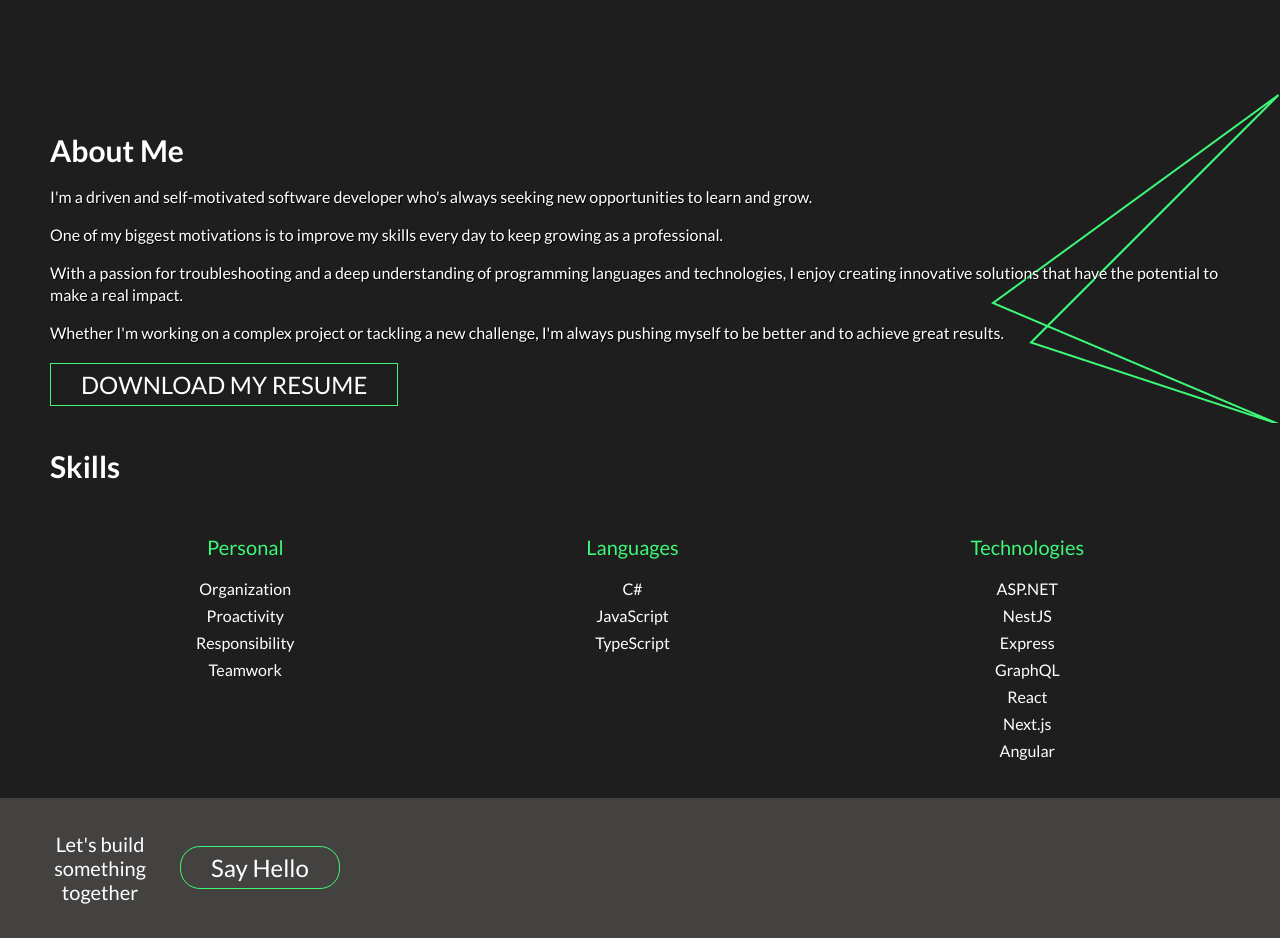
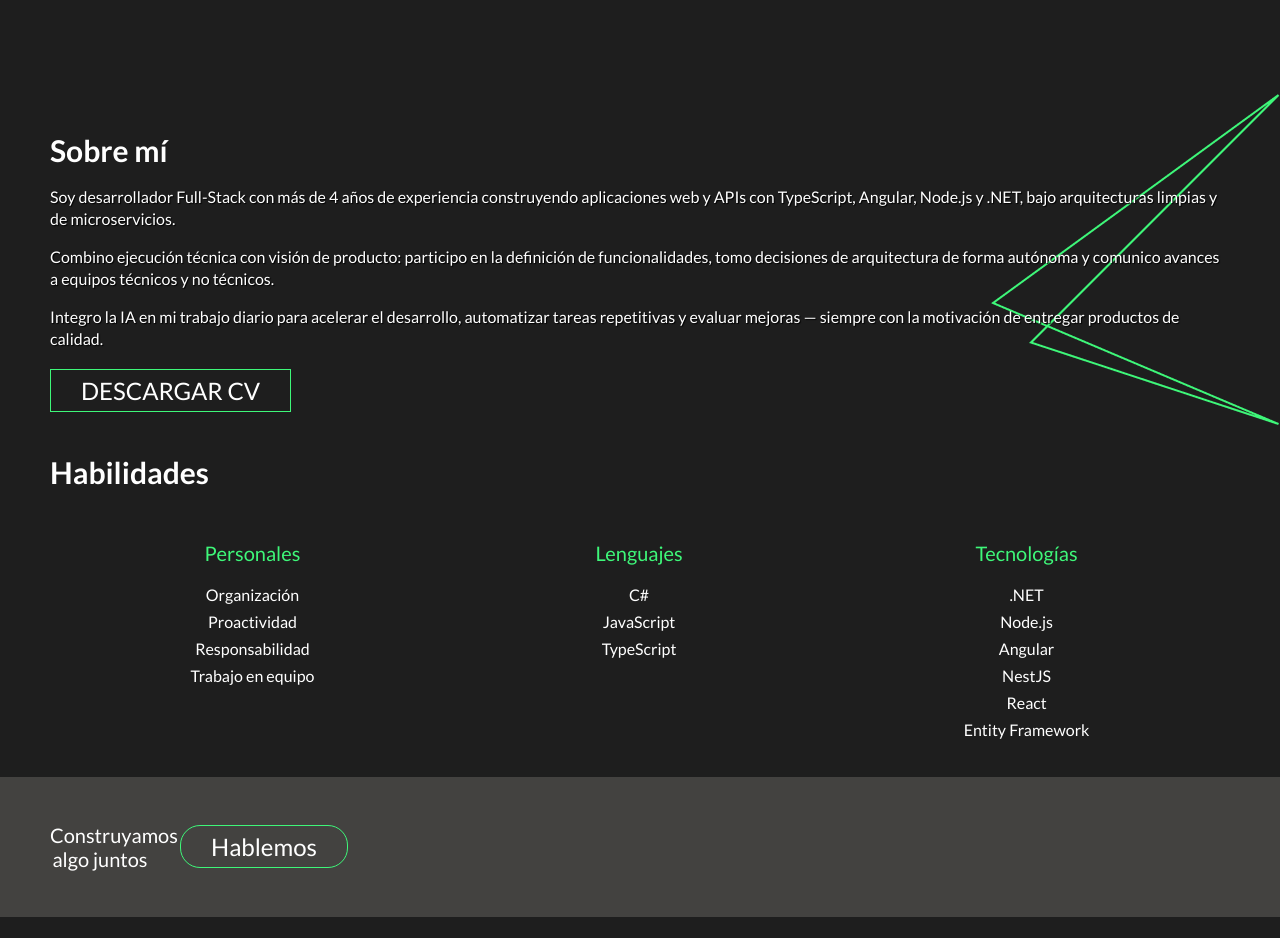
Before and after one commit to VicDario/my-portfolio, an Astro site: page / in a window 1280 px wide. Shown: the part 1500-2438 px from the top of the page. After the commit the page ends 2417 px from the top, so only its background shows below. Built offline with nearby package versions, Linux system fonts and the light colour scheme; Astro itself is replaced by a stand-in of ours; some icons are missing.

Commit message:
feat(i18n): translate site content to Spanish
- Set <html lang="es"> and a Spanish meta description
- Translate nav, section titles, buttons and the footer CTA
- Rewrite the About Me copy and Skills lists from the résumé
  (Personales / Lenguajes / Tecnologías) in Spanish

```diff
--- a/src/components/AboutMe.astro
+++ b/src/components/AboutMe.astro
@@ -5,23 +5,21 @@ import { Image } from "astro:assets";
 ---
 
 <section class="about-me" id="about-me">
-  <h2>About Me</h2>
+  <h2>Sobre mí</h2>
   <p>
-    I&apos;m a driven and self-motivated software developer who&apos;s always
-    seeking new opportunities to learn and grow.
+    Soy desarrollador Full-Stack con más de 4 años de experiencia construyendo
+    aplicaciones web y APIs con TypeScript, Angular, Node.js y .NET, bajo
+    arquitecturas limpias y de microservicios.
   </p>
   <p>
-    One of my biggest motivations is to improve my skills every day to keep
-    growing as a professional.
+    Combino ejecución técnica con visión de producto: participo en la definición
+    de funcionalidades, tomo decisiones de arquitectura de forma autónoma y
+    comunico avances a equipos técnicos y no técnicos.
   </p>
   <p>
-    With a passion for troubleshooting and a deep understanding of programming
-    languages and technologies, I enjoy creating innovative solutions that have
-    the potential to make a real impact.
-  </p>
-  <p>
-    Whether I&apos;m working on a complex project or tackling a new challenge,
-    I&apos;m always pushing myself to be better and to achieve great results.
+    Integro la IA en mi trabajo diario para acelerar el desarrollo, automatizar
+    tareas repetitivas y evaluar mejoras &mdash; siempre con la motivación de
+    entregar productos de calidad.
   </p>
   <div class="button-container">
     <CurriculumVitaeButton />
--- a/src/components/ContactButton.astro
+++ b/src/components/ContactButton.astro
@@ -2,7 +2,7 @@
   class="button"
   href="mailto:%64%61%72%69%6F%63%6F%6E%74%72%65%72%61%73%66%63%40%67%6D%61%69%6C%2E%63%6F%6D"
 >
-  Say Hello
+  Hablemos
 </a>
 
 <style lang="scss">
--- a/src/components/CurriculumVitaeButton.astro
+++ b/src/components/CurriculumVitaeButton.astro
@@ -1,5 +1,5 @@
 <a class="button" href="/resume-victor-fernandez.pdf" download="resume-victor-fernandez">
-  Download my resume
+  Descargar CV
 </a>
 
 <style lang="scss">
--- a/src/components/Footer.astro
+++ b/src/components/Footer.astro
@@ -9,7 +9,7 @@ import ContactButton from "./ContactButton.astro";
 <footer class="footer">
   <Image alt="Decorative lines" src={lines} class="background" priority={false} />
   <div class="title">
-    <h3>Let&apos;s build something together</h3>
+    <h3>Construyamos algo juntos</h3>
     <ContactButton />
   </div>
   <nav class="nav">
--- a/src/components/NavBar.astro
+++ b/src/components/NavBar.astro
@@ -1,8 +1,8 @@
 ---
 const routes = [
-  { path: "/", name: "Home" },
-  { path: "/#work", name: "Work" },
-  { path: "/#about-me", name: "About Me" },
+  { path: "/", name: "Inicio" },
+  { path: "/#work", name: "Proyectos" },
+  { path: "/#about-me", name: "Sobre mí" },
 ];
 ---
 
--- a/src/components/Skills.astro
+++ b/src/components/Skills.astro
@@ -2,43 +2,42 @@
 import { Icon } from "astro-icon/components";
 
 const personal: string[] = [
-  "Organization",
-  "Proactivity",
-  "Responsibility",
-  "Teamwork",
+  "Organización",
+  "Proactividad",
+  "Responsabilidad",
+  "Trabajo en equipo",
 ];
 const languages: string[] = ["C#", "JavaScript", "TypeScript"];
 const technologies: string[] = [
-  "ASP.NET",
+  ".NET",
+  "Node.js",
+  "Angular",
   "NestJS",
-  "Express",
-  "GraphQL",
   "React",
-  "Next.js",
-  "Angular",
+  "Entity Framework",
 ];
 ---
 
 <section class="skills">
-  <h2 class="title">Skills</h2>
+  <h2 class="title">Habilidades</h2>
   <section class="skills-container">
     <article class="skill-item">
       <Icon name="fa6-solid:circle-user" class="skill-icon" />
-      <h3>Personal</h3>
+      <h3>Personales</h3>
       <ul>
         {personal.map((skill) => <li>{skill}</li>)}
       </ul>
     </article>
     <article class="skill-item">
       <Icon name="fa6-brands:js" class="skill-icon" />
-      <h3>Languages</h3>
+      <h3>Lenguajes</h3>
       <ul>
         {languages.map((language) => <li>{language}</li>)}
       </ul>
     </article>
     <article class="skill-item">
       <Icon name="fa6-solid:laptop-code" class="skill-icon" />
-      <h3>Technologies</h3>
+      <h3>Tecnologías</h3>
       <ul>
         {technologies.map((technology) => <li>{technology}</li>)}
       </ul>
--- a/src/layouts/Layout.astro
+++ b/src/layouts/Layout.astro
@@ -1,5 +1,5 @@
 <!doctype html>
-<html lang="en">
+<html lang="es">
   <head>
     <meta charset="UTF-8" />
     <meta name="viewport" content="width=device-width" />
@@ -11,7 +11,7 @@
       rel="stylesheet"
     />
     <meta name="generator" content={Astro.generator} />
-    <meta name="description" content="Welcome to my portfolio" />
+    <meta name="description" content="Portafolio de Víctor Fernández — Desarrollador Full-Stack" />
     <title>Víctor Fernández - Full-Stack Developer</title>
   </head>
   <body>
```
